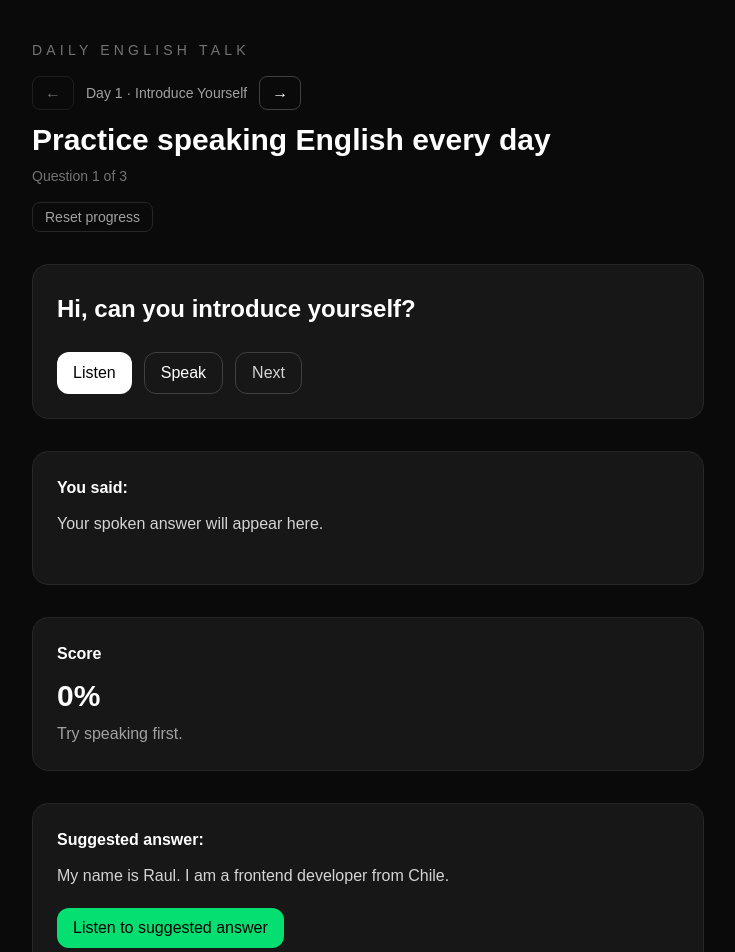
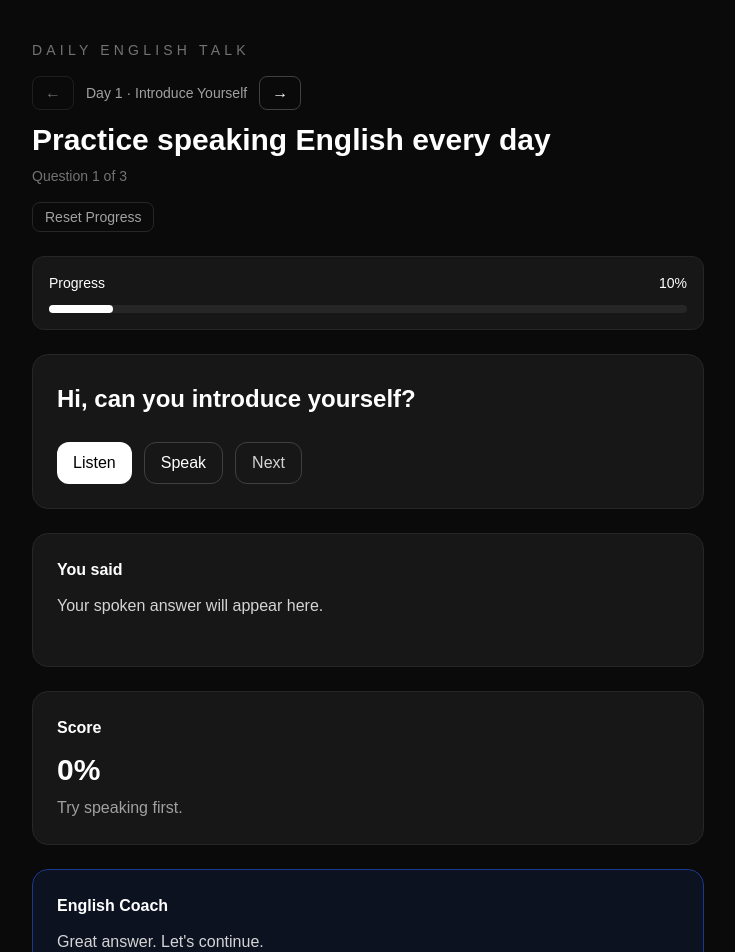
Before and after one commit to RAWLABdev/rawtalk, a Next.js app: page / in a window 1280 px wide. Shown: the top 952 px of the page, without its empty margins (272-1007 px from the left). Built offline with nearby package versions, Linux system fonts and the light colour scheme.

Commit message:
feat: integrate gemini english coach api

```diff
--- a/package.json
+++ b/package.json
@@ -9,6 +9,7 @@
     "lint": "eslint"
   },
   "dependencies": {
+    "@google/genai": "^2.8.0",
     "next": "16.2.9",
     "react": "19.2.4",
     "react-dom": "19.2.4"
--- /dev/null
+++ b/src/app/api/coach/route.ts
@@ -0,0 +1,35 @@
+import { NextRequest, NextResponse } from "next/server";
+import { ai } from "@/lib/gemini/client";
+
+export async function POST(req: NextRequest) {
+  const body = await req.json();
+
+  const { prompt, answer } = body;
+
+  const response = await ai.models.generateContent({
+    model: "gemini-2.5-flash",
+    contents: `
+You are an English coach.
+
+Student level: B1.
+
+Question:
+${prompt}
+
+Student answer:
+${answer}
+
+Your task:
+
+1. Correct the answer.
+2. Explain briefly.
+3. Ask a follow-up question.
+
+Keep everything under 120 words.
+`,
+  });
+
+  return NextResponse.json({
+    text: response.text,
+  });
+}
--- /dev/null
+++ b/src/app/api/test/route.ts
@@ -0,0 +1,12 @@
+import { NextResponse } from "next/server";
+
+export async function GET() {
+  console.log(
+    "Gemini Key:",
+    process.env.GEMINI_API_KEY?.slice(0, 10)
+  );
+
+  return NextResponse.json({
+    success: true,
+  });
+}
--- a/src/app/page.tsx
+++ b/src/app/page.tsx
@@ -1,45 +1,85 @@
 "use client";
 
 import { sessions } from "@/data/sessions";
+import { coachReplies } from "@/data/coachReplies";
+import { StatsBar } from "@/components/StatsBar";
 import { usePracticeProgress } from "@/hooks/usePracticeProgress";
 import { useSpeechRecognition } from "@/hooks/useSpeechRecognition";
 import { useTextToSpeech } from "@/hooks/useTextToSpeech";
 import { evaluateAnswer } from "@/lib/evaluateAnswer";
 
 export default function Home() {
-  const { progress, saveProgress, resetProgress } = usePracticeProgress();
+  const { progress, saveProgress, resetProgress } =
+    usePracticeProgress();
 
   const { speak } = useTextToSpeech();
-  const { transcript, isListening, startListening, resetTranscript } =
-    useSpeechRecognition();
+
+  const {
+    transcript,
+    isListening,
+    startListening,
+    resetTranscript,
+  } = useSpeechRecognition();
 
   const sessionIndex = progress.sessionIndex;
   const conversationIndex = progress.conversationIndex;
 
   const session = sessions[sessionIndex];
-  const current = session.conversations[conversationIndex];
 
-  const result = evaluateAnswer(transcript, current.suggestion);
+  const current =
+    session.conversations[conversationIndex];
+
+  const result = evaluateAnswer(
+    transcript,
+    current.suggestion
+  );
+
+  const coachMessage =
+    coachReplies[
+      conversationIndex %
+        coachReplies.length
+    ];
 
   const nextConversation = () => {
     resetTranscript();
 
-    if (conversationIndex < session.conversations.length - 1) {
+    if (
+      conversationIndex <
+      session.conversations.length - 1
+    ) {
       saveProgress({
         sessionIndex,
-        conversationIndex: conversationIndex + 1,
+        conversationIndex:
+          conversationIndex + 1,
       });
 
       return;
     }
 
-    alert("Session completed 🎉");
+    if (
+      sessionIndex <
+      sessions.length - 1
+    ) {
+      saveProgress({
+        sessionIndex: sessionIndex + 1,
+        conversationIndex: 0,
+      });
+
+      return;
+    }
+
+    alert(
+      "🎉 Congratulations! You completed the challenge."
+    );
   };
 
   const nextSession = () => {
     resetTranscript();
 
-    if (sessionIndex < sessions.length - 1) {
+    if (
+      sessionIndex <
+      sessions.length - 1
+    ) {
       saveProgress({
         sessionIndex: sessionIndex + 1,
         conversationIndex: 0,
@@ -65,7 +105,7 @@ export default function Home() {
 
   return (
     <main className="min-h-screen bg-neutral-950 px-6 py-10 text-white">
-      <section className="mx-auto max-w-2xl space-y-8">
+      <section className="mx-auto max-w-2xl space-y-6">
         <div>
           <p className="text-sm uppercase tracking-[0.3em] text-neutral-500">
             Daily English Talk
@@ -75,7 +115,7 @@ export default function Home() {
             <button
               onClick={previousSession}
               disabled={sessionIndex === 0}
-              className="rounded-lg border border-neutral-700 px-3 py-1 disabled:cursor-not-allowed disabled:opacity-40"
+              className="rounded-lg border border-neutral-700 px-3 py-1 disabled:opacity-40"
             >
               ←
             </button>
@@ -86,8 +126,11 @@ export default function Home() {
 
             <button
               onClick={nextSession}
-              disabled={sessionIndex === sessions.length - 1}
-              className="rounded-lg border border-neutral-700 px-3 py-1 disabled:cursor-not-allowed disabled:opacity-40"
+              disabled={
+                sessionIndex ===
+                sessions.length - 1
+              }
+              className="rounded-lg border border-neutral-700 px-3 py-1 disabled:opacity-40"
             >
               →
             </button>
@@ -98,16 +141,23 @@ export default function Home() {
           </h1>
 
           <div className="mt-2 text-sm text-neutral-500">
-            Question {conversationIndex + 1} of {session.conversations.length}
+            Question{" "}
+            {conversationIndex + 1} of{" "}
+            {session.conversations.length}
           </div>
 
           <button
             onClick={handleReset}
             className="mt-4 rounded-lg border border-neutral-800 px-3 py-1 text-sm text-neutral-400"
           >
-            Reset progress
+            Reset Progress
           </button>
         </div>
+
+        <StatsBar
+          day={session.day}
+          totalDays={sessions.length}
+        />
 
         <div className="rounded-2xl border border-neutral-800 bg-neutral-900 p-6">
           <h2 className="text-2xl font-semibold leading-relaxed">
@@ -116,7 +166,9 @@ export default function Home() {
 
           <div className="mt-6 flex flex-wrap gap-3">
             <button
-              onClick={() => speak(current.prompt)}
+              onClick={() =>
+                speak(current.prompt)
+              }
               className="rounded-xl bg-white px-4 py-2 font-medium text-black"
             >
               Listen
@@ -126,7 +178,9 @@ export default function Home() {
               onClick={startListening}
               className="rounded-xl border border-neutral-700 px-4 py-2 font-medium"
             >
-              {isListening ? "Listening..." : "Speak"}
+              {isListening
+                ? "Listening..."
+                : "Speak"}
             </button>
 
             <button
@@ -139,24 +193,53 @@ export default function Home() {
         </div>
 
         <div className="rounded-2xl border border-neutral-800 bg-neutral-900 p-6">
-          <h3 className="font-semibold">You said:</h3>
+          <h3 className="font-semibold">
+            You said
+          </h3>
+
           <p className="mt-3 min-h-12 text-neutral-300">
-            {transcript || "Your spoken answer will appear here."}
+            {transcript ||
+              "Your spoken answer will appear here."}
           </p>
         </div>
 
         <div className="rounded-2xl border border-neutral-800 bg-neutral-900 p-6">
-          <h3 className="font-semibold">Score</h3>
-          <p className="mt-3 text-3xl font-bold">{result.score}%</p>
-          <p className="mt-2 text-neutral-400">{result.feedback}</p>
+          <h3 className="font-semibold">
+            Score
+          </h3>
+
+          <p className="mt-3 text-3xl font-bold">
+            {result.score}%
+          </p>
+
+          <p className="mt-2 text-neutral-400">
+            {result.feedback}
+          </p>
+        </div>
+
+        <div className="rounded-2xl border border-blue-900 bg-blue-950/30 p-6">
+          <h3 className="font-semibold">
+            English Coach
+          </h3>
+
+          <p className="mt-3 text-neutral-300">
+            {coachMessage}
+          </p>
         </div>
 
         <div className="rounded-2xl border border-neutral-800 bg-neutral-900 p-6">
-          <h3 className="font-semibold">Suggested answer:</h3>
-          <p className="mt-3 text-neutral-300">{current.suggestion}</p>
+          <h3 className="font-semibold">
+            Suggested answer
+          </h3>
+
+          <p className="mt-3 text-neutral-300">
+            {current.suggestion}
+          </p>
 
           <button
-            onClick={() => speak(current.suggestion)}
+            onClick={() =>
+              speak(current.suggestion)
+            }
             className="mt-5 rounded-xl bg-green-400 px-4 py-2 font-medium text-black"
           >
             Listen to suggested answer
--- /dev/null
+++ b/src/components/StatsBar.tsx
@@ -0,0 +1,31 @@
+type Props = {
+  day: number;
+  totalDays: number;
+};
+
+export function StatsBar({
+  day,
+  totalDays,
+}: Props) {
+  const progress = Math.round(
+    (day / totalDays) * 100
+  );
+
+  return (
+    <div className="rounded-xl border border-neutral-800 bg-neutral-900 p-4">
+      <div className="flex justify-between text-sm">
+        <span>Progress</span>
+        <span>{progress}%</span>
+      </div>
+
+      <div className="mt-3 h-2 rounded bg-neutral-800">
+        <div
+          className="h-2 rounded bg-white"
+          style={{
+            width: `${progress}%`,
+          }}
+        />
+      </div>
+    </div>
+  );
+}
--- /dev/null
+++ b/src/data/coachReplies.ts
@@ -0,0 +1,8 @@
+export const coachReplies = [
+  "Great answer. Let's continue.",
+  "Nice. Can you tell me more?",
+  "Interesting. What happened next?",
+  "Good job. Let's move to the next question.",
+  "Excellent. Keep speaking in full sentences.",
+  "That's a good answer.",
+];
--- /dev/null
+++ b/src/hooks/useCoach.ts
@@ -0,0 +1,40 @@
+"use client";
+
+import { useState } from "react";
+
+export function useCoach() {
+  const [feedback, setFeedback] = useState("");
+  const [loading, setLoading] = useState(false);
+
+  const askCoach = async (
+    prompt: string,
+    answer: string
+  ) => {
+    setLoading(true);
+
+    try {
+      const response = await fetch("/api/coach", {
+        method: "POST",
+        headers: {
+          "Content-Type": "application/json",
+        },
+        body: JSON.stringify({
+          prompt,
+          answer,
+        }),
+      });
+
+      const data = await response.json();
+
+      setFeedback(data.text);
+    } finally {
+      setLoading(false);
+    }
+  };
+
+  return {
+    feedback,
+    loading,
+    askCoach,
+  };
+}
--- /dev/null
+++ b/src/lib/gemini/client.ts
@@ -0,0 +1,5 @@
+import { GoogleGenAI } from "@google/genai";
+
+export const ai = new GoogleGenAI({
+  apiKey: process.env.GEMINI_API_KEY!,
+});
```
Also changed, not shown: 2 other files (tests, documents, lock files or other folders).
